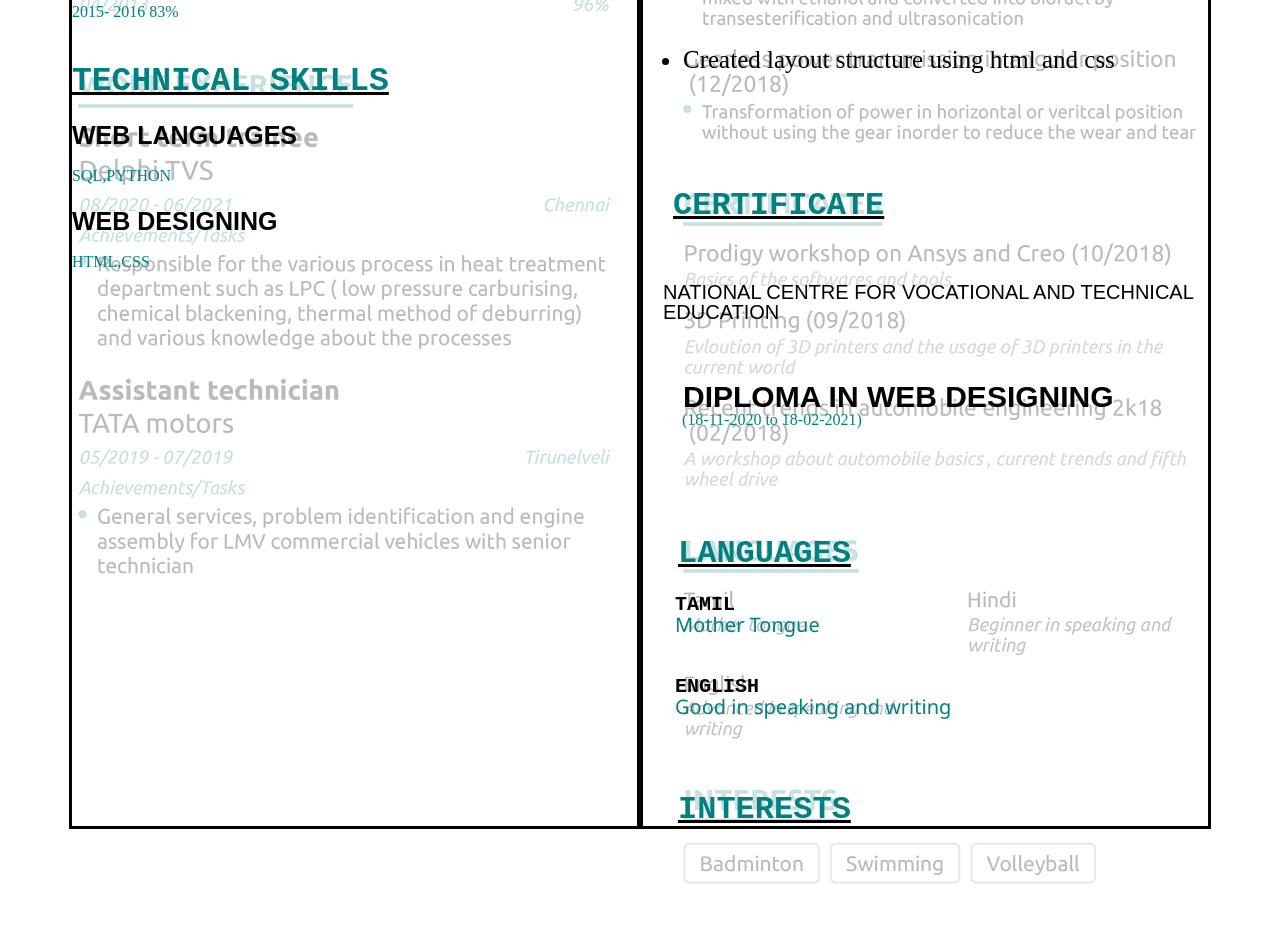
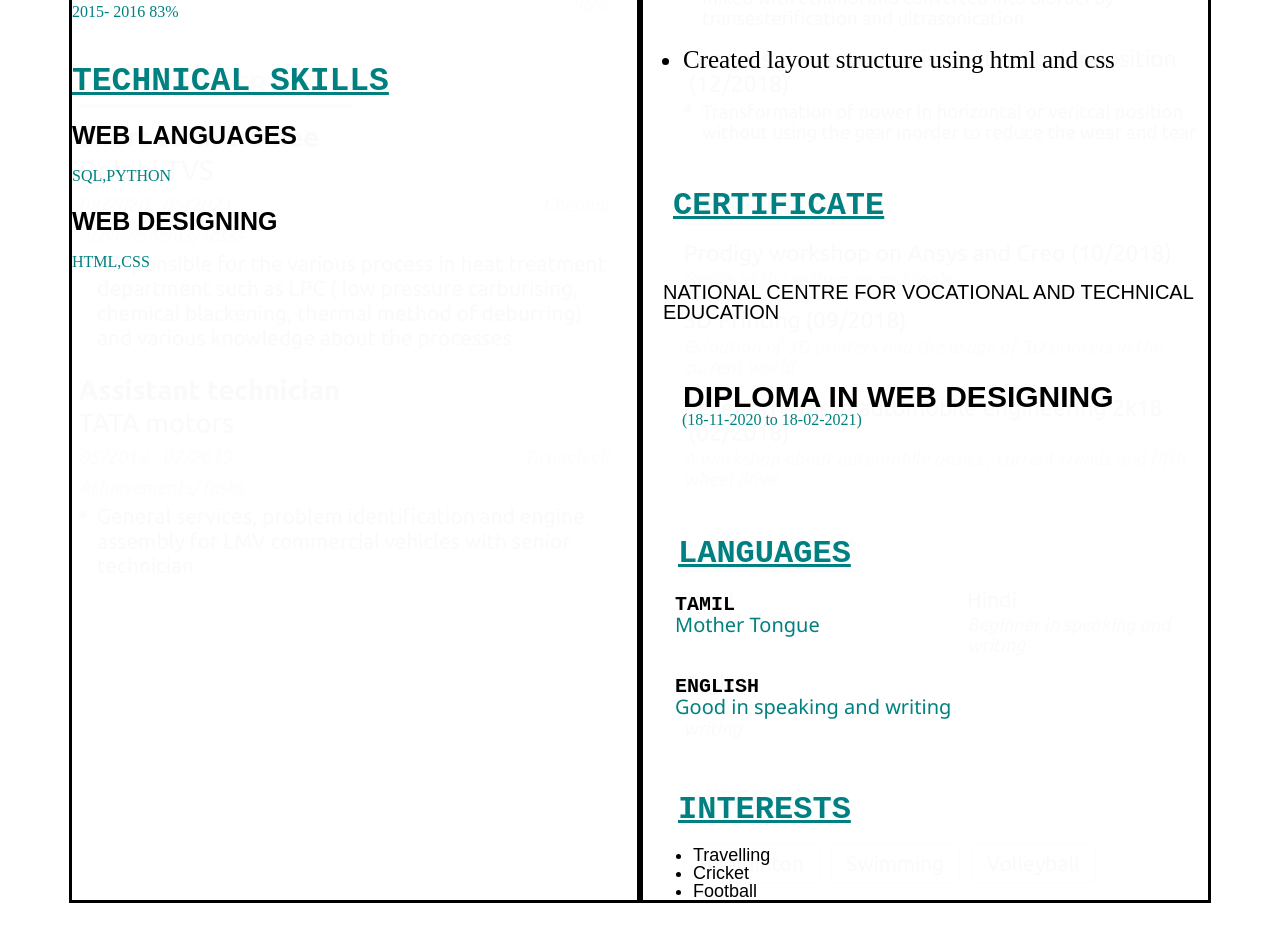
Before and after one commit to FabevyVel/fsd-03-project-1, a website: page santhosh/layout.html in a window 1280 px wide. Shown: the part 735-1676 px from the top of the page. Drawn offline with Linux system fonts and the light colour scheme.

Commit message:
resumelayout

```diff
--- a/santhosh/css/layout.css
+++ b/santhosh/css/layout.css
@@ -57,7 +57,7 @@ background-position: center top;
 }
 
 .header{
-background-color: hsl(217deg 23% 25% / 85%);
+background-color: hsl(217deg 23% 25%);
 height: 259px;
 }
 .header-left{
@@ -73,7 +73,7 @@ height: 259px;
 
 .header-left h3{
     color:#419199;
-    font-size: 12px;
+    font-size: 15px;
     font-family:'Courier New', Courier, monospace;
     padding-bottom: 30px;
     padding-top: 10px;
@@ -210,13 +210,21 @@ height: 259px;
     font-family: 'Courier New', Courier, monospace;
 
 }
+.right-content-5 ul{
+    padding-left: 50px;
+    padding-top: 20px;
+    font-size: 18px;
+    font-family: Arial, Helvetica, sans-serif;
+}
 
-
+.main-section u{
+    color: teal;
+}
 
 
 
 
 .main-section{
-background-color: rgb(255 255 255 / 73%);
+background-color: rgb(255 255 255 / 98%);
 height: 1430px;
 }
--- a/santhosh/layout.html
+++ b/santhosh/layout.html
@@ -130,6 +130,11 @@
                         </div>
                         <div class="right-content-5">
                             <u><h2>INTERESTS</h2></u>
+                            <ul>
+                                <li>Travelling</li>
+                                <li>Cricket</li>
+                                <li>Football</li>
+                            </ul>
 
                         </div>
                     </div>
```
